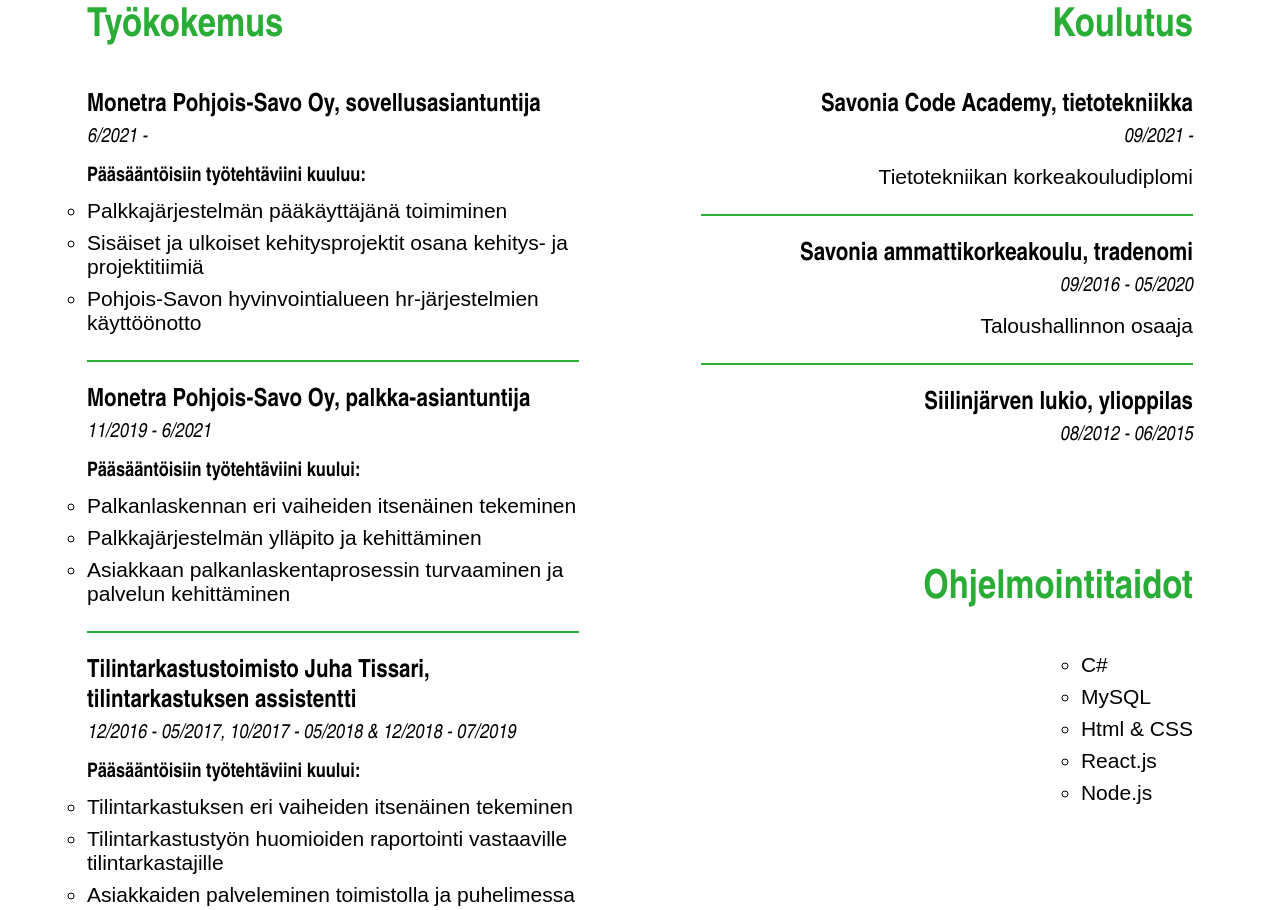
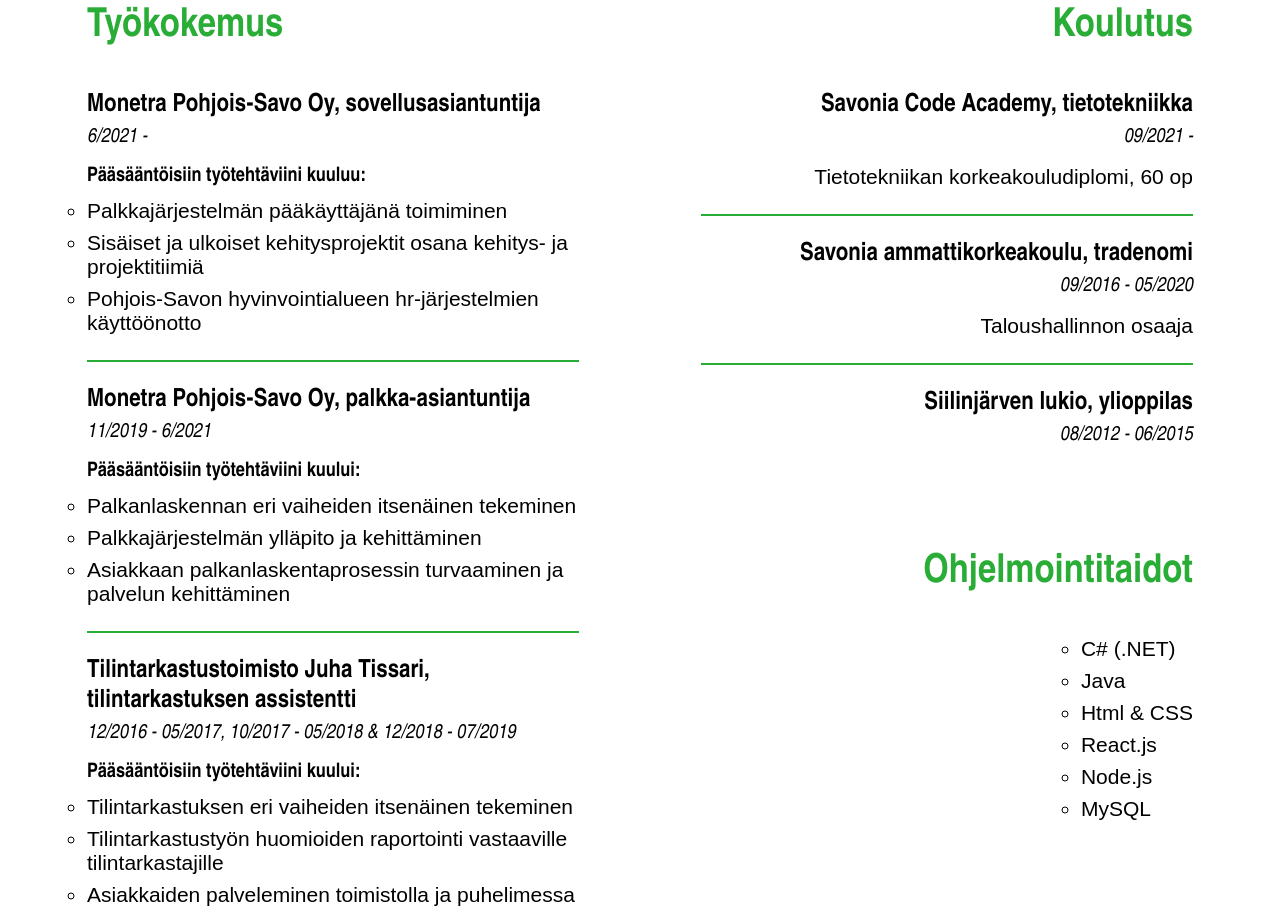
Before and after one commit to JaakkoKasurinen/CV, a plain HTML site: page CV/index.html in a window 1280 px wide. Shown: the part 674-1584 px from the top of the page. Drawn offline with Linux system fonts and the light colour scheme.

Commit message:
CV:n täydentäminen

```diff
--- a/CV/index.html
+++ b/CV/index.html
@@ -100,7 +100,7 @@
                             <h5>Savonia Code Academy, tietotekniikka</h5>
                             <p>09/2021 -</p>
                             <ul>
-                                <li>Tietotekniikan korkeakouludiplomi</li>
+                                <li>Tietotekniikan korkeakouludiplomi, 60 op</li>
                             </ul>
 
                             <div class="CV-rowline"></div>
@@ -120,11 +120,12 @@
                         <div class="CV-row1-col2-lista">
                             <h4>Ohjelmointitaidot</h4>
                             <ul>
-                                <li>C#</li>
-                                <li>MySQL</li>
+                                <li>C# (.NET)</li>
+                                <li>Java</li>
                                 <li>Html & CSS</li>
                                 <li>React.js</li>
                                 <li>Node.js</li>
+                                <li>MySQL</li>
                             </ul>
                         </div>
 
```
